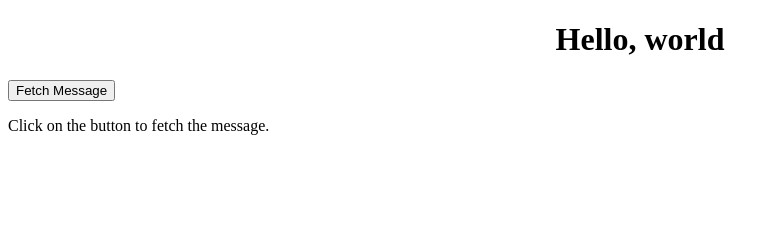
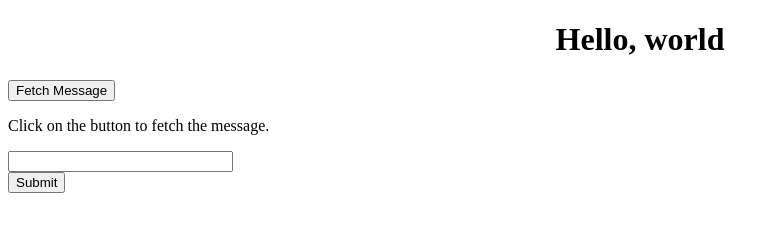
Before and after one commit to starbuckslatte/helloword, a plain HTML site: page index.html in a window 1280 px wide. Shown: the whole page, without its empty margins (0-780 px from the left). Drawn offline with Linux system fonts and the light colour scheme.

Commit message:
Update index.html

```diff
--- a/index.html
+++ b/index.html
@@ -29,6 +29,10 @@ limitations under the License.
 
     <button onclick="fetchMessage()">Fetch Message</button>
     <p id="message">Click on the button to fetch the message.</p>
+
+    <FORM ACTION="./hello.cgi">
+        <INPUT TYPE="TEXT" NAME="Field" SIZE="25"><BR>
+        <INPUT TYPE="SUBMIT" NAME="Submit" VALUE="Submit">
 </body>
 
 </html>
```
